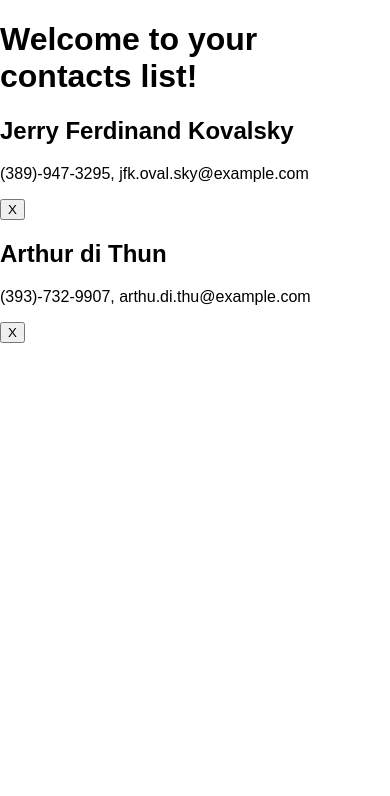
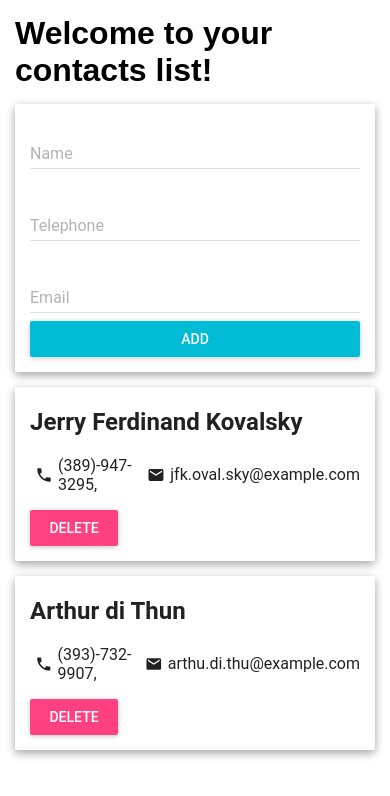
Before and after one commit to Bartewicz/contacts-list-in-react, a React (Create React App) app: page / in a window 390 px wide. Shown: the top 796 px of the page. Built offline with nearby package versions, Linux system fonts and the light colour scheme.

Commit message:
Adding new contact with name, telephone number and email, no validation

```diff
--- a/src/App.js
+++ b/src/App.js
@@ -1,34 +1,80 @@
 import React from 'react'
+
+import Header from './components/Header'
 import List from './components/List'
+import AddNewContact from './components/AddNewContact'
 
 class App extends React.Component {
   state = {
     contacts: [
       {
-        name: { first: 'Jerry Ferdinand', last: 'Kovalsky' },
+        name: 'Jerry Ferdinand Kovalsky',
         telephone: '(389)-947-3295',
         email: 'jfk.oval.sky@example.com',
         key: 1525616622179
       },
       {
-        name: { first: 'Arthur', last: 'di Thun' },
+        name: 'Arthur di Thun',
         telephone: '(393)-732-9907',
         email: 'arthu.di.thu@example.com',
         key: 1525616824726
       },
-    ]
+    ],
+    newContactName: '',
+    newContactTelephone: '',
+    newContactEmail: '',
   }
 
-deleteContact = (contactKey) => {
-  const newContacts = this.state.contacts.filter(contact => contactKey !== contact.key)
-  this.setState({
-    contacts: newContacts
+  addContact = () => {
+    const newContact = {
+      name: this.state.newContactName,
+      telephone: this.state.newContactTelephone,
+      email: this.state.newContactEmail,
+      key: Date.now()
+    }
+
+    const newContacts = this.state.contacts.concat(newContact)
+
+    this.setState({
+      contacts: newContacts,
+      newContactName: '',
+      newContactTelephone: '',
+      newContactEmail: '',
+    })
+  }
+
+  newContactNameHandler = (event, newValue) => this.setState({
+    newContactName: newValue
   })
-}
+
+  newContactTelephoneHandler = (event, newValue) => this.setState({
+    newContactTelephone: newValue
+  })
+
+  newContactEmailHandler = (event, newValue) => this.setState({
+    newContactEmail: newValue
+  })
+
+  deleteContact = (contactKey) => {
+    const newContacts = this.state.contacts.filter(contact => contactKey !== contact.key)
+    this.setState({
+      contacts: newContacts
+    })
+  }
 
   render() {
     return (
       <div>
+        <Header />
+        <AddNewContact
+          clickHandler={this.addContact}
+          nameHandler={this.newContactNameHandler}
+          telephoneHandler={this.newContactTelephoneHandler}
+          emailHandler={this.newContactEmailHandler}
+          newName={this.state.newContactName}
+          newTelephone={this.state.newContactTelephone}
+          newEmail={this.state.newContactEmail}
+        />
         <List
           contactsList={this.state.contacts}
           deleteContactFunction={this.deleteContact}
--- /dev/null
+++ b/src/components/AddNewContact.js
@@ -0,0 +1,42 @@
+import React from 'react'
+import RaisedButton from 'material-ui/RaisedButton'
+import TextField from 'material-ui/TextField'
+
+import PaperRedefined from './UI/PaperRedefined'
+
+const AddNewContact = ({ nameHandler, telephoneHandler, emailHandler, newName, newTelephone, newEmail, clickHandler }) => (
+  <PaperRedefined>
+    <TextField
+      onChange={nameHandler}
+      name={'contacts-name'}
+      hintText=''
+      floatingLabelText="Name"
+      fullWidth={true}
+      value={newName}
+    />
+    <TextField
+      onChange={telephoneHandler}
+      name={'contacts-name'}
+      hintText=''
+      floatingLabelText="Telephone"
+      fullWidth={true}
+      value={newTelephone}
+    />
+    <TextField
+      onChange={emailHandler}
+      name={'contacts-name'}
+      hintText=''
+      floatingLabelText="Email"
+      fullWidth={true}
+      value={newEmail}
+    />
+    <RaisedButton
+      onClick={clickHandler}
+      primary={true}
+      fullWidth={true}
+      label={'ADD'}
+    />
+  </PaperRedefined>
+)
+
+export default AddNewContact
--- a/src/components/Contact.js
+++ b/src/components/Contact.js
@@ -1,19 +1,55 @@
 import React from 'react'
+import RaisedButton from 'material-ui/RaisedButton'
+import SvgIcon from 'material-ui/SvgIcon'
+
+import PaperRedefined from './UI/PaperRedefined'
+
+const styles = {
+  paper: {
+    display: 'flex',
+    justifyContent: 'space-between'
+  },
+  p: {
+    display: 'flex',
+    alignItems: 'center'
+  },
+  icon: {
+    margin: '0 5px'
+  }
+}
+
+const PhoneIcon = (props) => (
+  <SvgIcon {...props} style={styles.icon}>
+    <path d="M 6.62 10.79 c 1.44 2.83 3.76 5.14 6.59 6.59 l 2.2 -2.2 c 0.27 -0.27 0.67 -0.36 1.02 -0.24 c 1.12 0.37 2.33 0.57 3.57 0.57 c 0.55 0 1 0.45 1 1 V 20 c 0 0.55 -0.45 1 -1 1 c -9.39 0 -17 -7.61 -17 -17 c 0 -0.55 0.45 -1 1 -1 h 3.5 c 0.55 0 1 0.45 1 1 c 0 1.25 0.2 2.45 0.57 3.57 c 0.11 0.35 0.03 0.74 -0.25 1.02 l -2.2 2.2 Z" />
+  </SvgIcon>
+)
+
+const MailIcon = (props) => (
+  <SvgIcon {...props} style={styles.icon}>
+    <path d="M 20 4 H 4 c -1.1 0 -1.99 0.9 -1.99 2 L 2 18 c 0 1.1 0.9 2 2 2 h 16 c 1.1 0 2 -0.9 2 -2 V 6 c 0 -1.1 -0.9 -2 -2 -2 Z m 0 4 l -8 5 l -8 -5 V 6 l 8 5 l 8 -5 v 2 Z" />
+  </SvgIcon>
+)
 
 const Contact = ({ name, telephone, email, deleteContact }) => (
-  <div>
-    <h2>
-      {name.first} {name.last}
-    </h2>
-    <p>
-      {telephone + ', ' + email}
-    </p>
-    <button
+  <PaperRedefined style={styles.paper}>
+    <div>
+      <h2>
+        {name}
+      </h2>
+      <p style={styles.p}>
+        <PhoneIcon />
+        {telephone + ','}
+        <MailIcon />
+        {email}
+      </p>
+    </div>
+    <RaisedButton
       onClick={deleteContact}
+      label="Delete"
+      secondary={true}
     >
-      X
-    </button>
-  </div>
+    </RaisedButton>
+  </PaperRedefined>
 )
 
 export default Contact
--- /dev/null
+++ b/src/components/Header.js
@@ -0,0 +1,15 @@
+import React from 'react'
+
+const styles = {
+  h1: {
+    margin: '15px'
+  }
+}
+
+const Header = () => (
+  <h1 style={styles.h1}>
+    Welcome to your contacts list!
+  </h1>
+)
+
+export default Header
--- a/src/components/List.js
+++ b/src/components/List.js
@@ -3,9 +3,6 @@ import Contact from './Contact'
 
 const List = ({ contactsList, deleteContactFunction }) => (
   <div>
-    <h1>
-      Welcome to your contacts list!
-    </h1>
     {
       contactsList.map(contact => (
         <Contact
--- /dev/null
+++ b/src/components/UI/PaperRedefined.js
@@ -0,0 +1,17 @@
+import React from 'react'
+import Paper from 'material-ui/Paper'
+
+const styles = {
+  paper: {
+    margin: '15px',
+    padding: '1px 15px 15px 15px'
+  }
+}
+
+const PaperRedefined = (props) => (
+  <Paper zDepth={2} style={styles.paper}>
+    {props.children}
+  </Paper>
+)
+
+export default PaperRedefined
--- a/src/index.js
+++ b/src/index.js
@@ -1,8 +1,12 @@
 import React from 'react'
 import ReactDOM from 'react-dom'
+import MuiThemeProvider from 'material-ui/styles/MuiThemeProvider'
+
 import './index.css'
 import App from './App'
 
 ReactDOM.render(
-  <App />
+  <MuiThemeProvider>
+    <App />
+  </MuiThemeProvider>
   , document.getElementById('root'))
```
